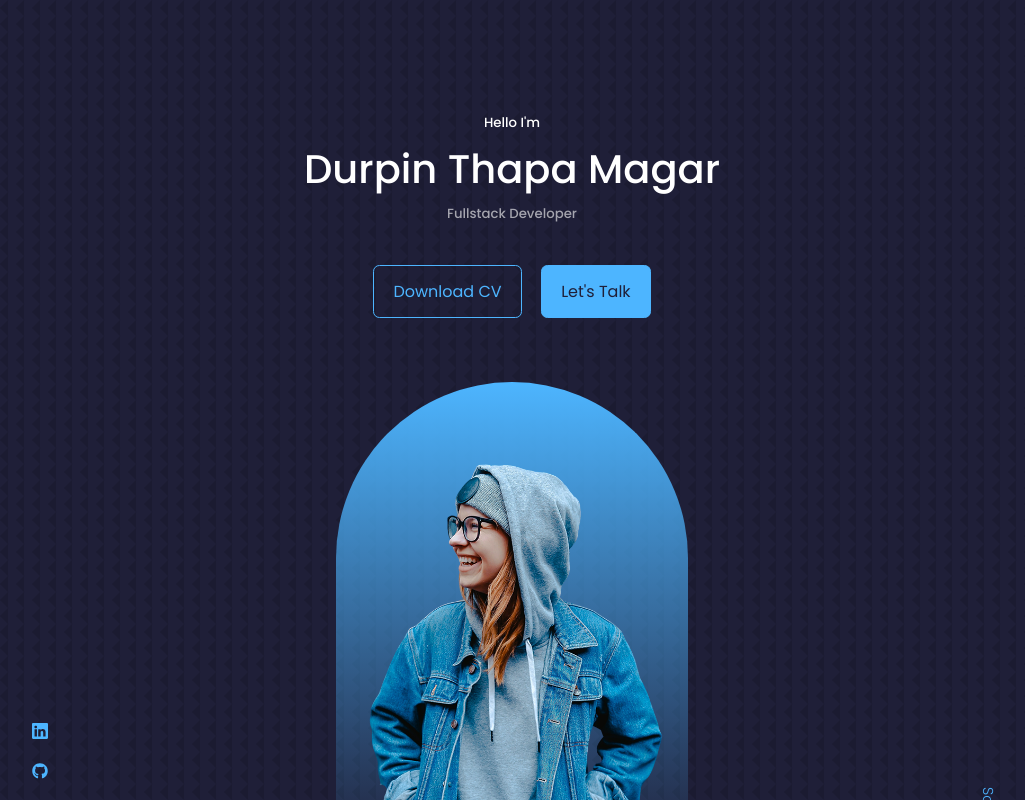
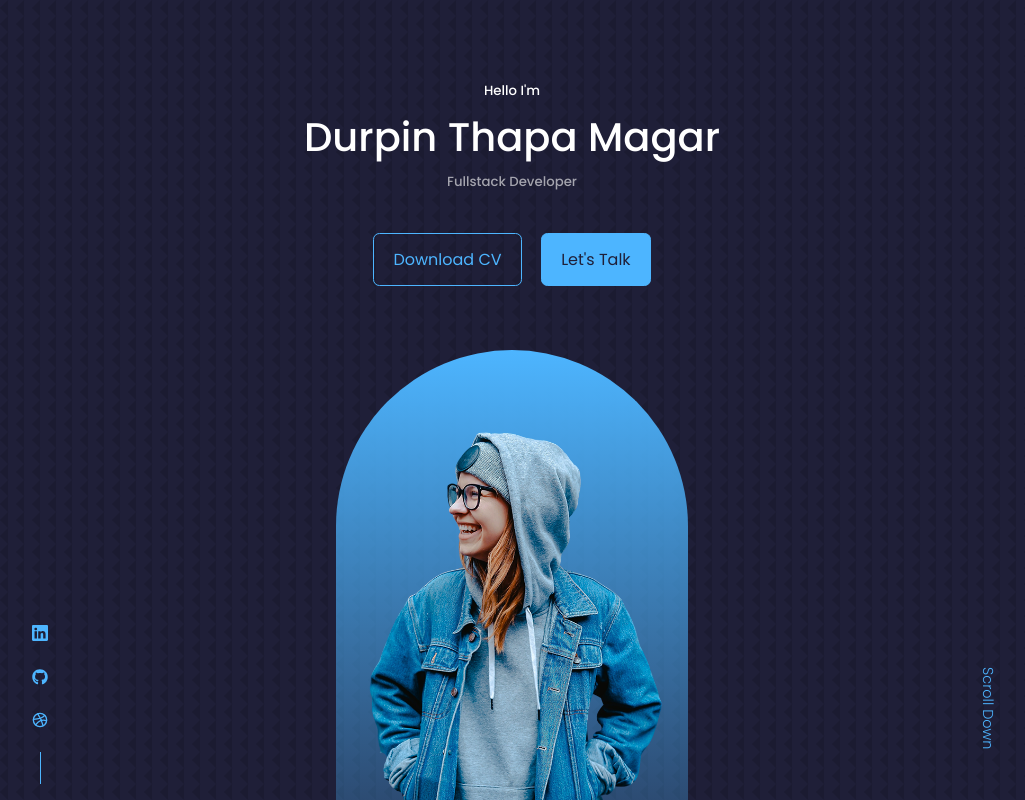
Before and after one commit to durpintm/my-portfolio, a React (Create React App) app: page / in a window 1280 px wide. Shown: the top 800 px of the page, without its empty margins (128-1153 px from the left). Built offline with nearby package versions, Linux system fonts and the light colour scheme.

Commit message:
Styling header

```diff
--- a/src/components/header/header.css
+++ b/src/components/header/header.css
@@ -1,6 +1,6 @@
 header {
-  height: 115vh;
-  padding-top: 7rem;
+  height: 110vh;
+  padding-top: 5rem;
   overflow: hidden;
 }
 
@@ -21,10 +21,10 @@ header {
   display: flex;
   flex-direction: column;
   align-items: center;
-  gap: 0.8rem;
+  gap: 1rem;
   position: absolute;
   left: 0;
-  bottom: 3rem;
+  bottom: 6rem;
 }
 
 .header__socials::after {
@@ -37,7 +37,7 @@ header {
 .me {
   background: linear-gradient(var(--color-primary), transparent);
   width: 22rem;
-  height: 30rem;
+  height: 40rem;
   position: absolute;
   left: calc(50% - 11rem);
   margin-top: 4rem;
@@ -49,7 +49,7 @@ header {
 .scroll__down {
   position: absolute;
   right: -2.3rem;
-  bottom: 5rem;
+  bottom: 10rem;
   transform: rotate(90deg);
   font-weight: 300;
   font-size: 0.9rem;
@@ -57,13 +57,13 @@ header {
 
 @media screen and (max-width: 1024px) {
   header {
-    height: 100vh;
+    height: 88vh;
   }
 }
 
 @media screen and (max-width: 600px) {
   header {
-    height: 110vh;
+    height: 95vh;
   }
 
   .header__socials,
```
